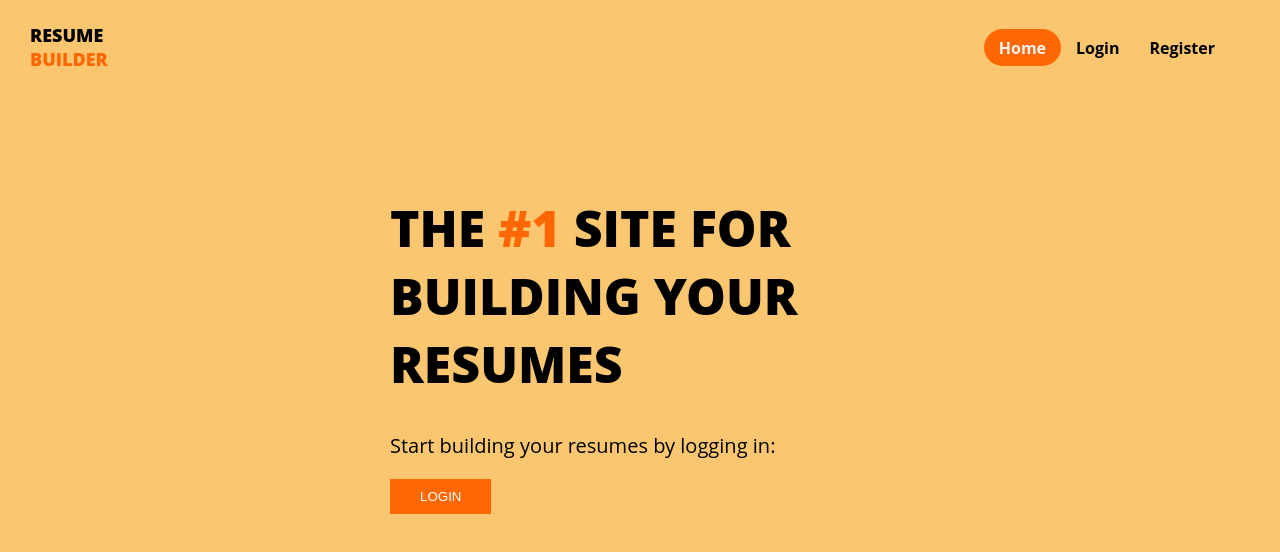
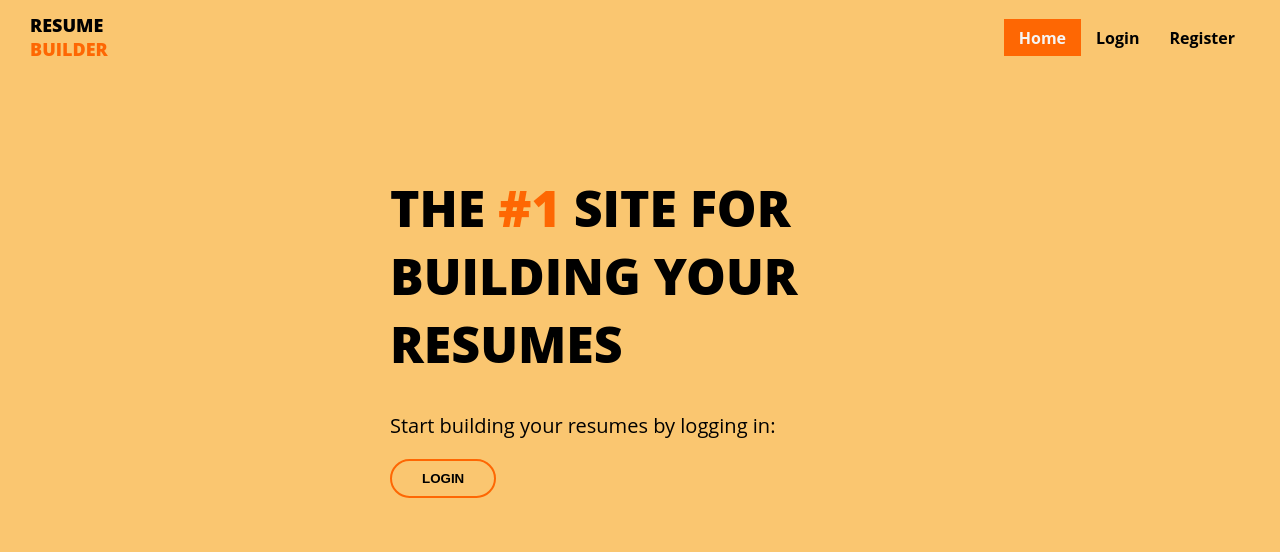
Before and after one commit to jorge20080/ResumeBuilder, a React (Vite) app in the folder frontend/: page / in a window 1280 px wide. Shown: the top 552 px of the page. Built offline with nearby package versions, Linux system fonts and the light colour scheme.

Commit message:
Added styling changes to activelink

```diff
--- a/frontend/src/components/Button/Button.module.css
+++ b/frontend/src/components/Button/Button.module.css
@@ -1,9 +1,16 @@
 .primary_btn{
+    padding: 10px 30px;
+    text-transform: uppercase;
+    border:2px solid #fe6703;
+    background-color: transparent;
+    color: black;
+    font-weight: 900;
+    border-radius: 50px;
+}
+.primary_btn:hover{
     background-color: #fe6703;
-    padding: 10px 30px;
     color: white;
-    border:none;
-    text-transform: uppercase;
+    border: none;
 }
 button:hover{
     cursor: pointer;
--- a/frontend/src/components/NavigationBar/NavigationBar.module.css
+++ b/frontend/src/components/NavigationBar/NavigationBar.module.css
@@ -7,9 +7,6 @@
 .nav_bar ul{
     display: flex;
     list-style: none;
-    padding:0;
-    padding: 10px 20px;
-    border-radius: 50px;
 }
 .logo{
     text-transform: uppercase;
@@ -25,7 +22,6 @@
     color: black;
     font-weight: 700;
     padding: 7.5px 15px;
-    border-radius: 50px;
 }
 .nav_bar a:hover{
     background-color: gainsboro;
```
